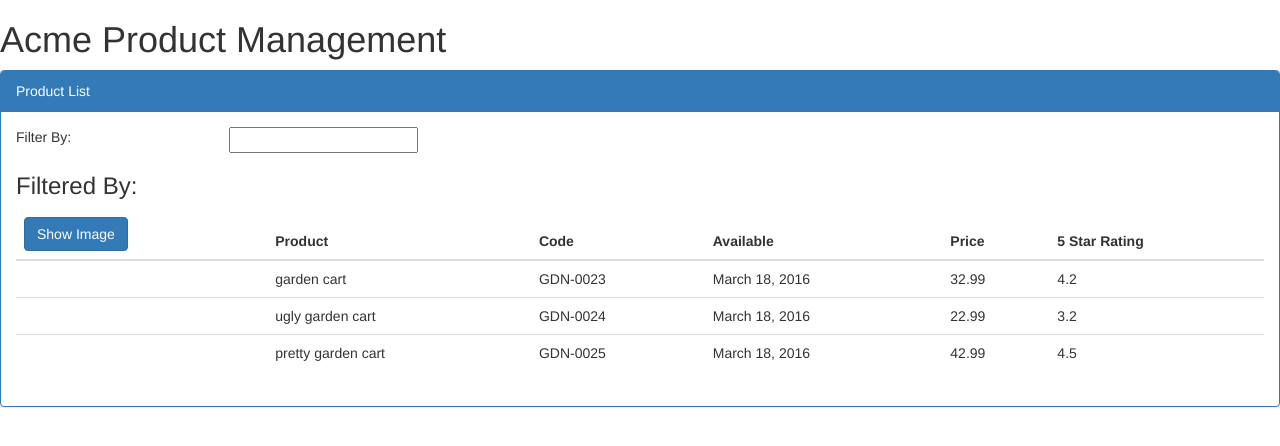
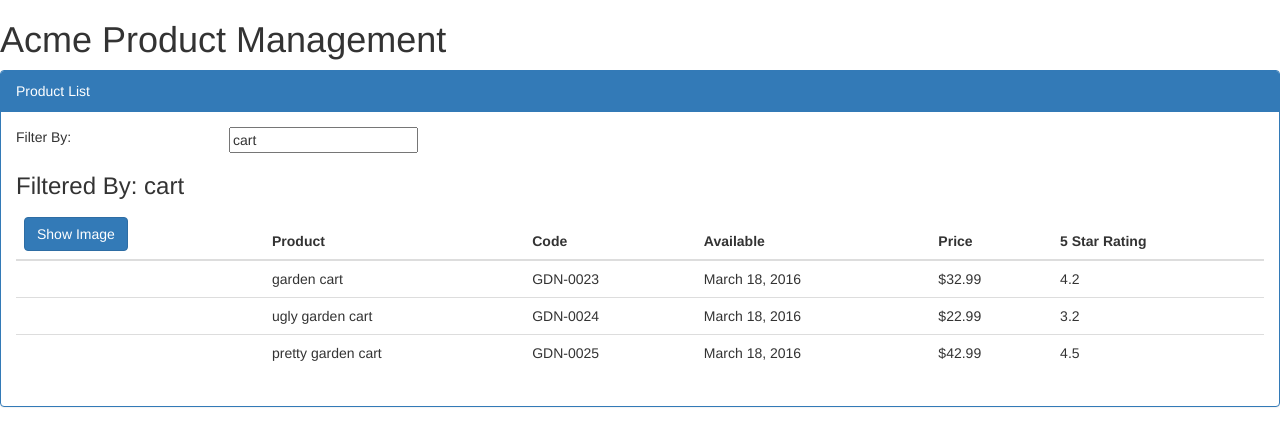
Before and after one commit to mpapili/angular, an Angular app in the folder pluralsight/pluralSightSite/: page / in a window 1280 px wide. Shown: the top 446 px of the page. Built offline with nearby package versions, Linux system fonts and the light colour scheme.

Commit message:
finished bindings and started interfaces

```diff
--- a/pluralsight/pluralSightSite/src/app/app.module.ts
+++ b/pluralsight/pluralSightSite/src/app/app.module.ts
@@ -1,5 +1,6 @@
 import { BrowserModule } from '@angular/platform-browser';
 import { NgModule } from '@angular/core';
+import { FormsModule } from '@angular/forms';
 import { ProductListComponent } from './products/product-list.component';
 
 import { AppComponent } from './app.component';
@@ -10,7 +11,8 @@
     ProductListComponent
   ],
   imports: [
-    BrowserModule
+    BrowserModule,
+    FormsModule
   ],
   providers: [],
   bootstrap: [AppComponent]
--- a/pluralsight/pluralSightSite/src/app/products/product-list.component.html
+++ b/pluralsight/pluralSightSite/src/app/products/product-list.component.html
@@ -6,12 +6,13 @@
 		<div class='row'>
 			<div class='col-md-2'>Filter By:</div>
 			<div class='col-md-4'>
-				<input type='text' />
+				<input type='text'
+				       [(ngModel)]='listFilter' />
 			</div>
 		</div>
 		<div class='row'>
 			<div class='col-md-6'>
-				<h3>Filtered By: </h3>
+				<h3>Filtered By: {{listFilter}} </h3>
 			</div>
 		</div>
 		<div class='table-responsive'>
@@ -40,10 +41,10 @@
 							     [style.width.px]='imageWidth'
 							     [style.margin.px]='imageMargin'>
 						</td>
-						<td>{{ product.productName }}</td>
+						<td>{{ product.productName | lowercase }}</td>
 						<td>{{ product.productCode }}</td>
 						<td>{{ product.releaseDate }}</td>
-						<td>{{ product.price }}</td>
+						<td>{{ product.price | currency:'USD':'symbol':'1.2-2'}}</td>
 						<td>{{ product.starRating }}</td>
 					</tr>
 				</tbody>
--- a/pluralsight/pluralSightSite/src/app/products/product-list.component.ts
+++ b/pluralsight/pluralSightSite/src/app/products/product-list.component.ts
@@ -1,4 +1,5 @@
 import { Component } from '@angular/core';
+import { IProduct } from './product';
 
 @Component({
 	selector: 'pm-products',
@@ -10,7 +11,8 @@
 	imageWidth: number = 40;
 	imageMargin: number = 2;
 	showImage: boolean = false;
-	products: any[] = [
+	listFilter: string = 'cart';
+	products: IProduct[] = [
 		{
 			'productId': 2,
 			'productName': 'garden cart',
--- /dev/null
+++ b/pluralsight/pluralSightSite/src/app/products/product.ts
@@ -0,0 +1,10 @@
+export interface IProduct {
+	'productId': number;
+	'productName': string;
+	'productCode': string;
+	'releaseDate': string;
+	'description': string;
+	'price': number;
+	'starRating': number;
+	'imageUrl': string;
+}
```
Also changed, not shown: 1 other file (tests, documents, lock files or other folders).
